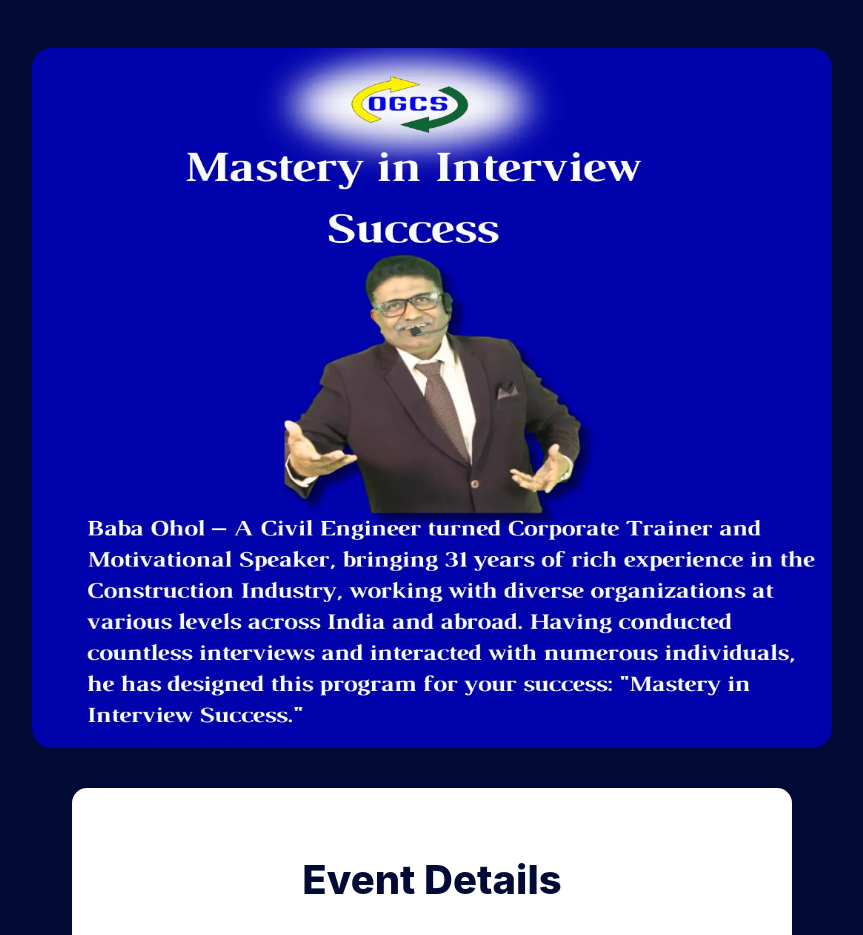
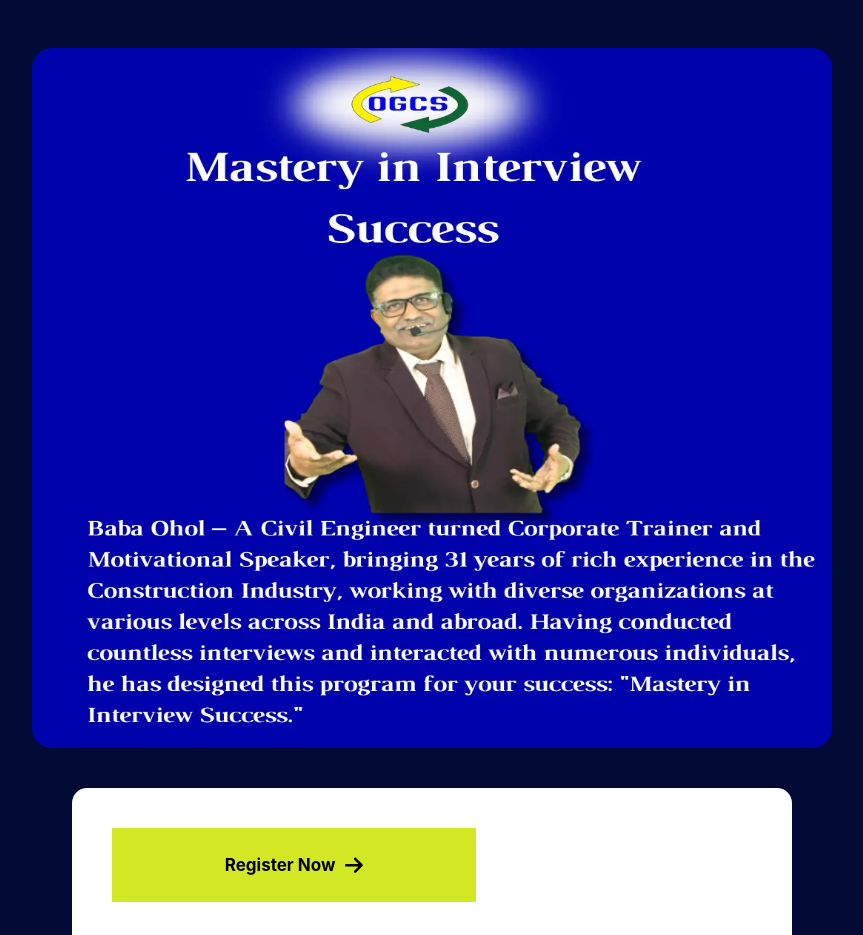
Before and after one commit to shiwanshupandey/upiFront, a React (Create React App) app: page / in a window 1280 px wide. Shown: the top 935 px of the page, without its empty margins (208-1071 px from the left). Built offline with nearby package versions, Linux system fonts and the light colour scheme.

Commit message:
Update FormIntro.js

```diff
--- a/src/Components/FormIntro.js
+++ b/src/Components/FormIntro.js
@@ -21,7 +21,10 @@ const FormIntro = () => {
         />
       </div>
 
+
+
       <div className='Why-Course'>
+            <Button to="/page1" className="button-Register">Register Now</Button>
         <h1 className='WhyHeading'>Event Details</h1>
         <div className='EventDetails'>
   <div className='detail-item'>
```
